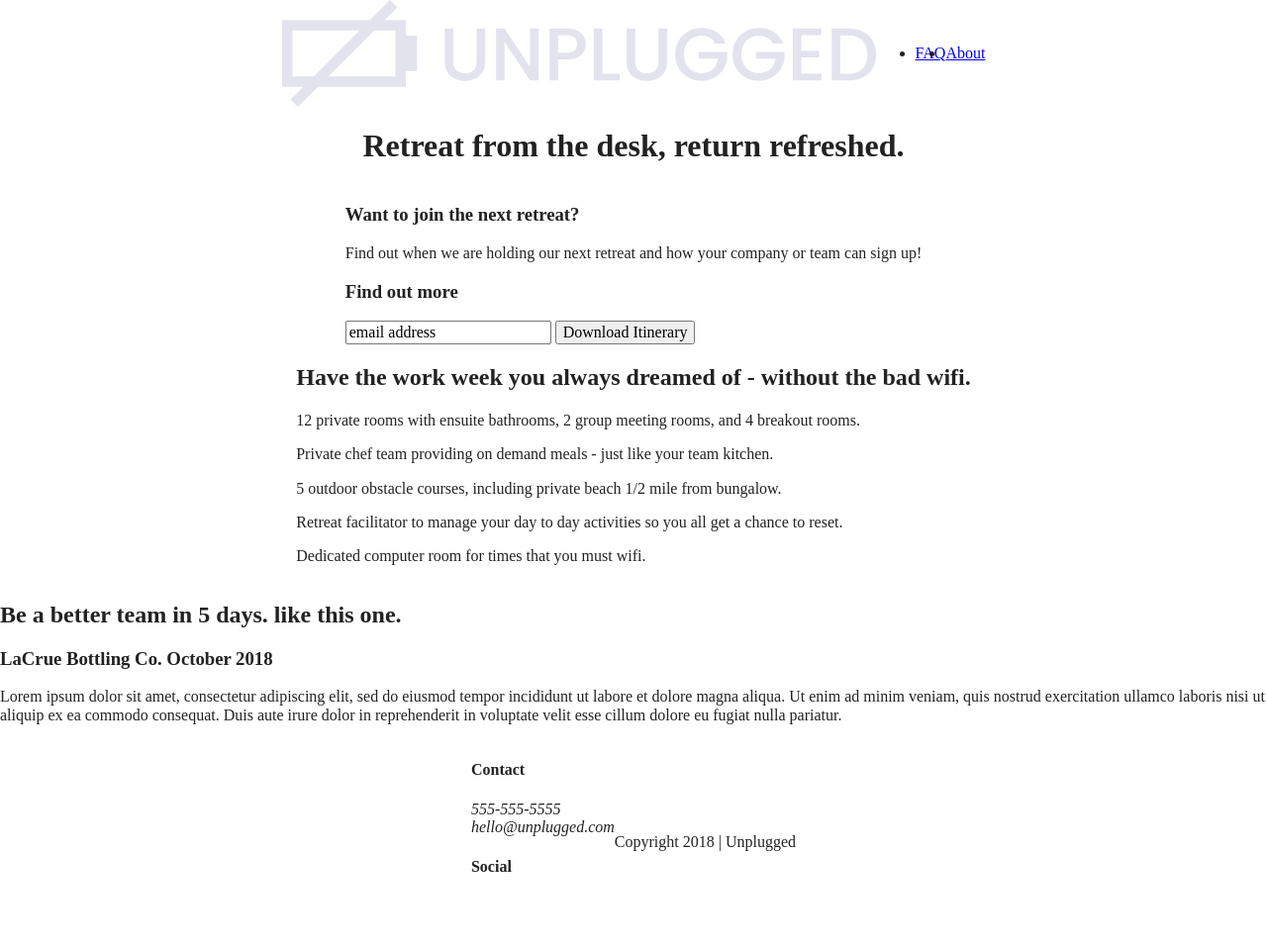
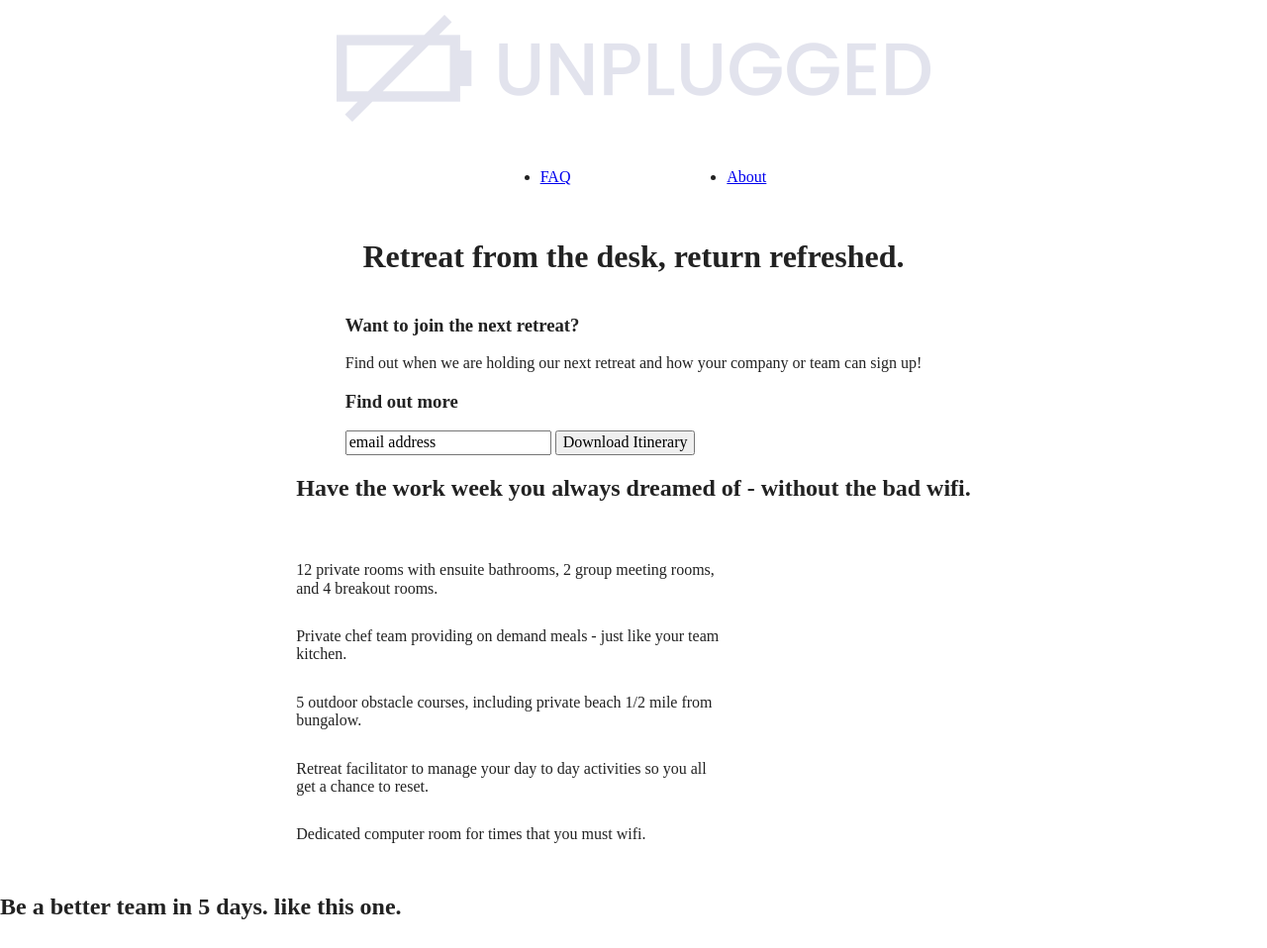
Before and after one commit to amandajscott/unplugged-web-dev, a website built with Parcel: page index.html in a window 1280 px wide. Shown: the top 958 px of the page at 99% size. Built offline with nearby package versions, Linux system fonts and the light colour scheme; files whose address does not match are found by name.

Commit message:
Set width, margins, and padding in CSS

```diff
--- a/css/main.css
+++ b/css/main.css
@@ -96,11 +96,22 @@ footer {
   flex-flow: row wrap;
 }
 
+header {
+  padding: 15px 0;
+}
+
 header .content-wrapper {
   display: flex;
   justify-content: center;
   align-items: center;
   flex-flow: row wrap;
+  margin: 0;
+}
+
+.header-divider {
+  width: 100%;
+  height: 1px;
+  margin: 10px 0 20px 0;
 }
 
 header nav {
@@ -108,11 +119,30 @@ header nav {
   justify-content: space-around;
   align-items: center;
   flex-flow: row wrap;
+  width: 60%;
 }
 
 header nav ul {
   display: flex;
   justify-content: space-around;
+  width: 100%;
+}
+
+footer {
+  flex-direction: column;
+}
+
+footer p {
+  margin: 0;
+}
+
+footer .content-wrapper {
+  width: 55%;
+  margin: 50px 0;
+}
+
+footer .contact {
+  margin-bottom: 50px;
 }
 
 footer .social-icons {
@@ -125,6 +155,10 @@ footer .social-icons p {
   display: flex;
   justify-content: center;
   align-items: center;
+}
+
+footer .copyright {
+  margin: 20px 0;
 }
 
 /* ---------------- Mobile Styles - Homepage --------------- */
@@ -154,11 +188,24 @@ aside {
   flex-flow: row wrap;
 }
 
+.features h2 {
+  margin-bottom: 60px;
+}
+
+.features article {
+  width: 63%;
+  margin: 30px 0;
+}
+
 .features .feature-items {
   display: flex;
   justify-content: center;
   align-items: center;
   flex-flow: row wrap;
+}
+
+.features p {
+  margin: 0;
 }
 
 /* Reviews */
@@ -167,6 +214,15 @@ aside {
   display: flex;
   justify-content: center;
   flex-flow: row wrap;
+}
+
+.reviews h2 {
+  margin-bottom: 40px;
+}
+
+.reviews h3 {
+  width: 55%;
+  margin: 20px 0;
 }
 
 /* ==========================================================================
```
